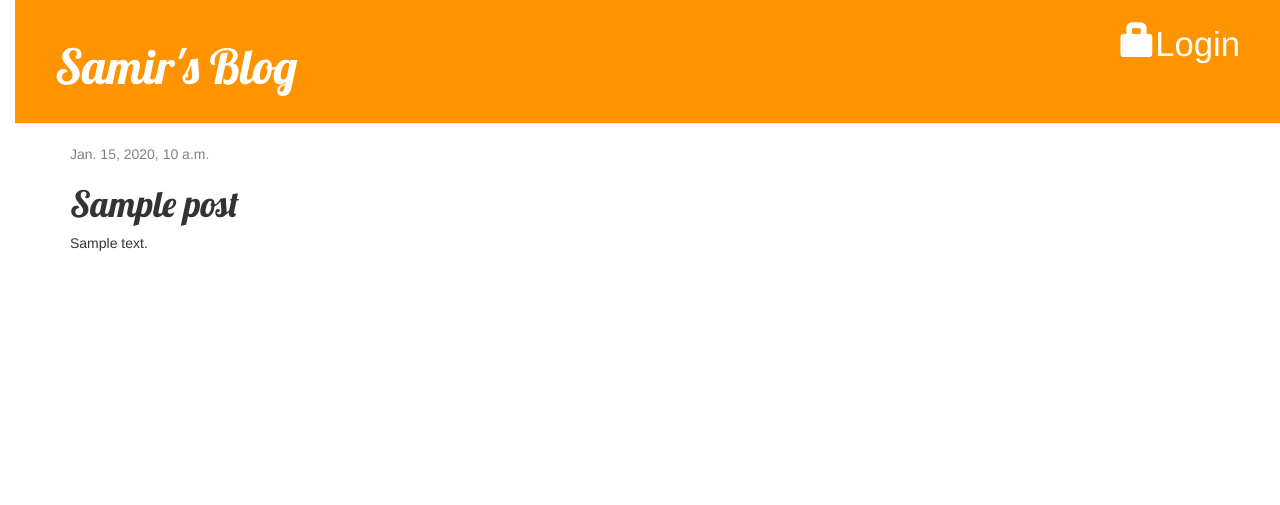
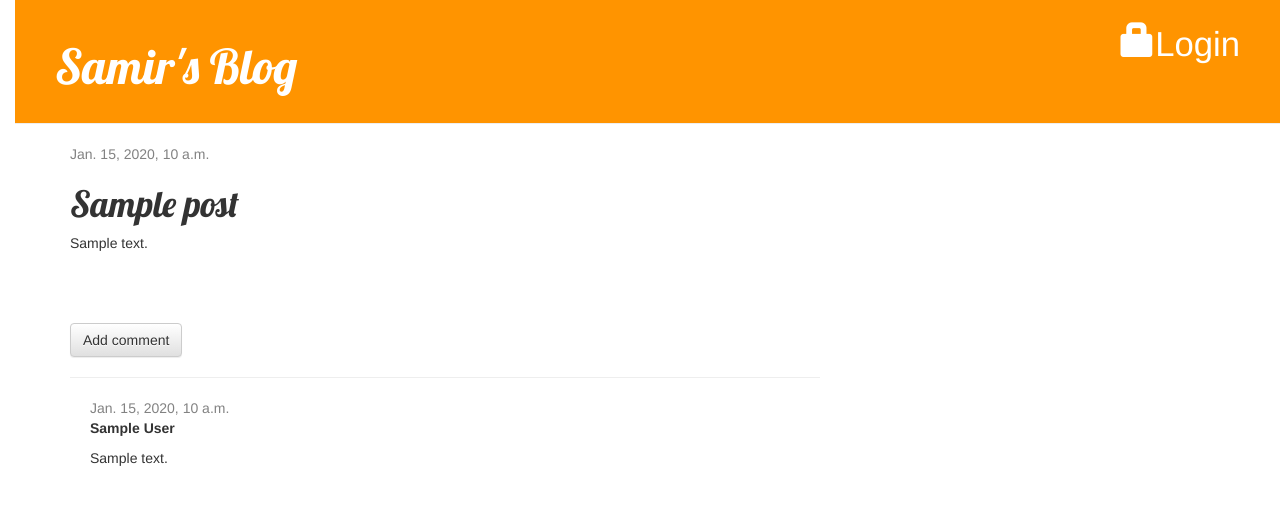
Before and after one commit to sagayev/my-first-blog, a Django app: page /post/1/ in a window 1280 px wide. Shown: the top 505 px of the page. Run offline with Django 3.2, Linux system fonts and the light colour scheme; tables that the repository leaves empty hold one stand-in row (values such as "Sample post"); some libraries are stand-ins or nearby versions.

Commit message:
Added comment model

```diff
--- a/blog/admin.py
+++ b/blog/admin.py
@@ -1,5 +1,8 @@
 from django.contrib import admin
+from .models import Post
+from .models import Comment
 
 # Register your models here.
-from .models import Post
+
 admin.site.register(Post)
+admin.site.register(Comment)
--- a/blog/models.py
+++ b/blog/models.py
@@ -18,5 +18,24 @@ class Post(models.Model):
         self.published_date = timezone.now()
         self.save()
 
+    def approved_comments(self):
+        return self.comments.filter(approved_comment=True)
+
     def __str__(self):
         return self.title
+
+
+
+class Comment(models.Model):
+    post = models.ForeignKey('blog.Post', related_name='comments')
+    author = models.CharField(max_length=200)
+    text = models.TextField()
+    created_date = models.DateTimeField(default=timezone.now)
+    approved_comment = models.BooleanField(default=False)
+
+    def approve(self):
+        self.approved_comment = True
+        self.save()
+
+    def __str__(self):
+        return self.text
--- a/blog/static/css/blog.css
+++ b/blog/static/css/blog.css
@@ -52,3 +52,7 @@ h1, h2, h3, h4 {
 .post h1 a, .post h1 a:visited {
     color: #000000;
 }
+
+.comment {
+    margin: 20px 0px 20px 20px;
+}
--- a/blog/templates/blog/post_detail.html
+++ b/blog/templates/blog/post_detail.html
@@ -17,4 +17,26 @@
         <h1>{{ post.title }}</h1>
         <p>{{ post.text|linebreaksbr }}</p>
     </div>
+
+
+<a class="btn btn-default" href="{% url 'add_comment_to_post' pk=post.pk %}">Add comment</a>
+
+<hr>
+{% for comment in post.comments.all %}
+    {% if user.is_authenticated or comment.approved_comment %}
+    <div class="comment">
+        <div class="date">
+            {{ comment.created_date }}
+            {% if not comment.approved_comment %}
+                <a class="btn btn-default" href="{% url 'comment_remove' pk=comment.pk %}"><span class="glyphicon glyphicon-remove"></span></a>
+                <a class="btn btn-default" href="{% url 'comment_approve' pk=comment.pk %}"><span class="glyphicon glyphicon-ok"></span></a>
+            {% endif %}
+        </div>
+        <strong>{{ comment.author }}</strong>
+        <p>{{ comment.text|linebreaks }}</p>
+    </div>
+    {% endif %}
+{% empty %}
+    <p>No comments here yet :(</p>
+{% endfor %}
 {% endblock %}
--- a/blog/templates/blog/post_list.html
+++ b/blog/templates/blog/post_list.html
@@ -7,7 +7,9 @@
         </div>
 
 		<h1><a href="{% url 'post_detail' pk=post.pk %}">{{ post.title }}</a></h1>
-           <p>{{ post.text|linebreaksbr }}</p>
+           <!--    <p>{{ post.text|linebreaksbr }}</p>   -->
+		   <p>{{ post.text|linebreaksbr |truncatechars:300 }}</p>
+           <a href="{% url 'post_detail' pk=post.pk %}">Comments: {{ post.approved_comments.count }}</a>
     </div>
 {% endfor %}
 {%endblock %}
--- a/blog/urls.py
+++ b/blog/urls.py
@@ -2,11 +2,14 @@ from django.conf.urls import url
 from . import views
 
 urlpatterns = [
-	url(r'^$', views.post_list, name='post_list'),
-	url(r'^post/(?P<pk>\d+)/$', views.post_detail, name='post_detail'),
-	url(r'^post/new/$', views.post_new, name='post_new'),
-	url(r'^post/(?P<pk>\d+)/edit/$', views.post_edit, name='post_edit'),
-	url(r'^drafts/$', views.post_draft_list, name='post_draft_list'),
-	url(r'^post/(?P<pk>\d+)/publish/$', views.post_publish, name='post_publish'),
-	url(r'^post/(?P<pk>\d+)/remove/$', views.post_remove, name='post_remove'),
+    url(r'^$', views.post_list, name='post_list'),
+    url(r'^post/(?P<pk>\d+)/$', views.post_detail, name='post_detail'),
+    url(r'^post/new/$', views.post_new, name='post_new'),
+    url(r'^post/(?P<pk>\d+)/edit/$', views.post_edit, name='post_edit'),
+    url(r'^drafts/$', views.post_draft_list, name='post_draft_list'),
+    url(r'^post/(?P<pk>\d+)/publish/$', views.post_publish, name='post_publish'),
+    url(r'^post/(?P<pk>\d+)/remove/$', views.post_remove, name='post_remove'),
+    url(r'^post/(?P<pk>\d+)/comment/$',views.add_comment_to_post, name='add_comment_to_post'),
+    url(r'^comment/(?P<pk>\d+)/approve/$', views.comment_approve, name='comment_approve'),
+    url(r'^comment/(?P<pk>\d+)/remove/$', views.comment_remove, name='comment_remove'),
 ]
--- a/blog/views.py
+++ b/blog/views.py
@@ -1,7 +1,7 @@
 from django.shortcuts import render, redirect, get_object_or_404
-from .models import Post
+from .models import Post, Comment
 from django.utils import timezone
-from .forms import PostForm
+from .forms import PostForm, CommentForm
 from django.contrib.auth.decorators import login_required
 
 # Create your views here.
@@ -58,3 +58,30 @@ def post_remove(request, pk):
     post = get_object_or_404(Post, pk=pk)
     post.delete()
     return redirect('post_list')
+
+
+def add_comment_to_post(request, pk):
+    post = get_object_or_404(Post, pk=pk)
+    if request.method == "POST":
+        form = CommentForm(request.POST)
+        if form.is_valid():
+            comment = form.save(commit=False)
+            comment.post = post
+            comment.save()
+            return redirect('post_detail', pk=post.pk)
+    else:
+        form = CommentForm()
+    return render(request, 'blog/add_comment_to_post.html', {'form': form})
+
+@login_required
+def comment_approve(request, pk):
+    comment = get_object_or_404(Comment, pk=pk)
+    comment.approve()
+    return redirect('post_detail', pk=comment.post.pk)
+
+@login_required
+def comment_remove(request, pk):
+    comment = get_object_or_404(Comment, pk=pk)
+    post_pk = comment.post.pk
+    comment.delete()
+    return redirect('post_detail', pk=post_pk)
```
Also changed, not shown: blog/forms.py (+9 -2 lines), blog/templates/blog/add_comment_to_post.html (added, +9 -0 lines), blog/migrations/0002_comment.py (added).
